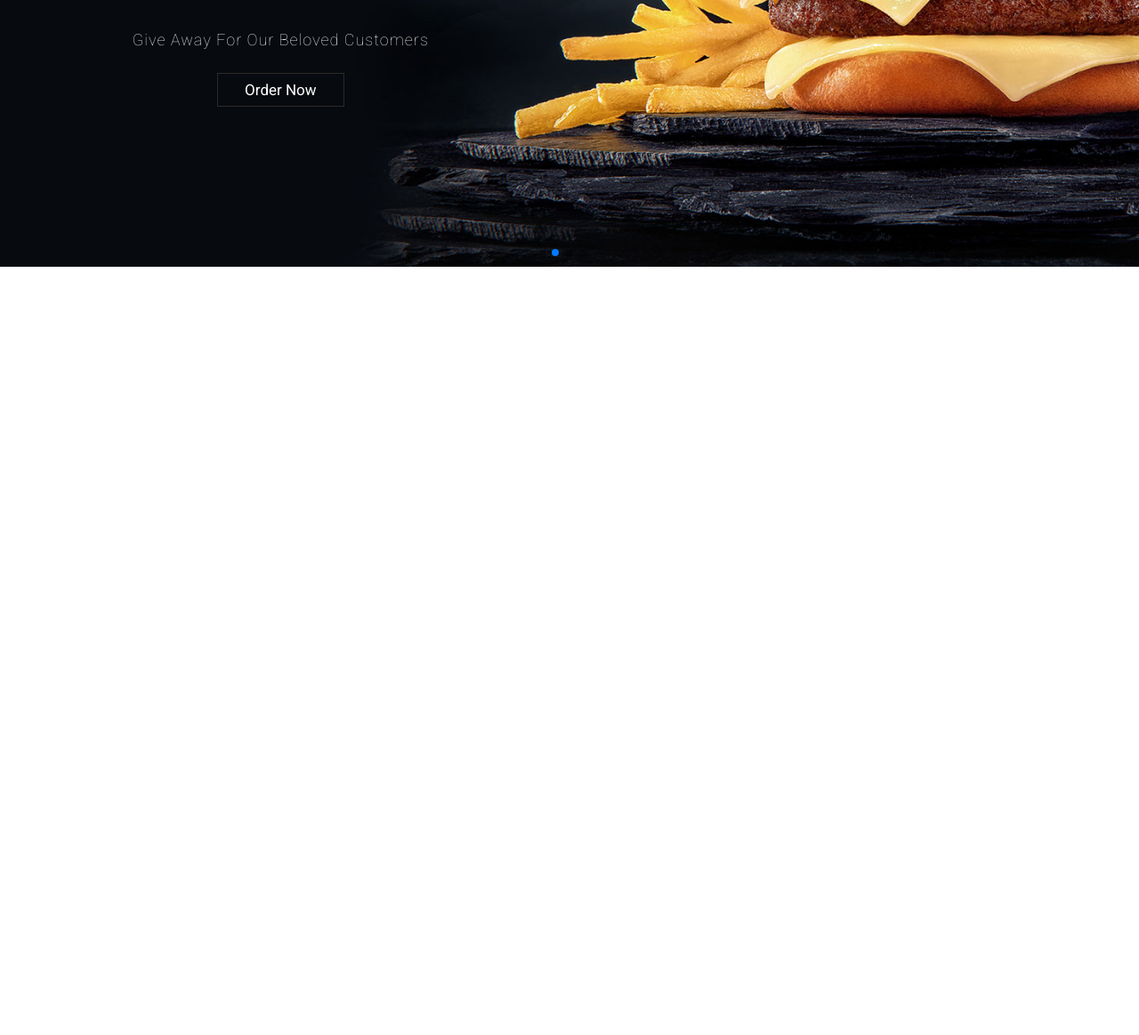
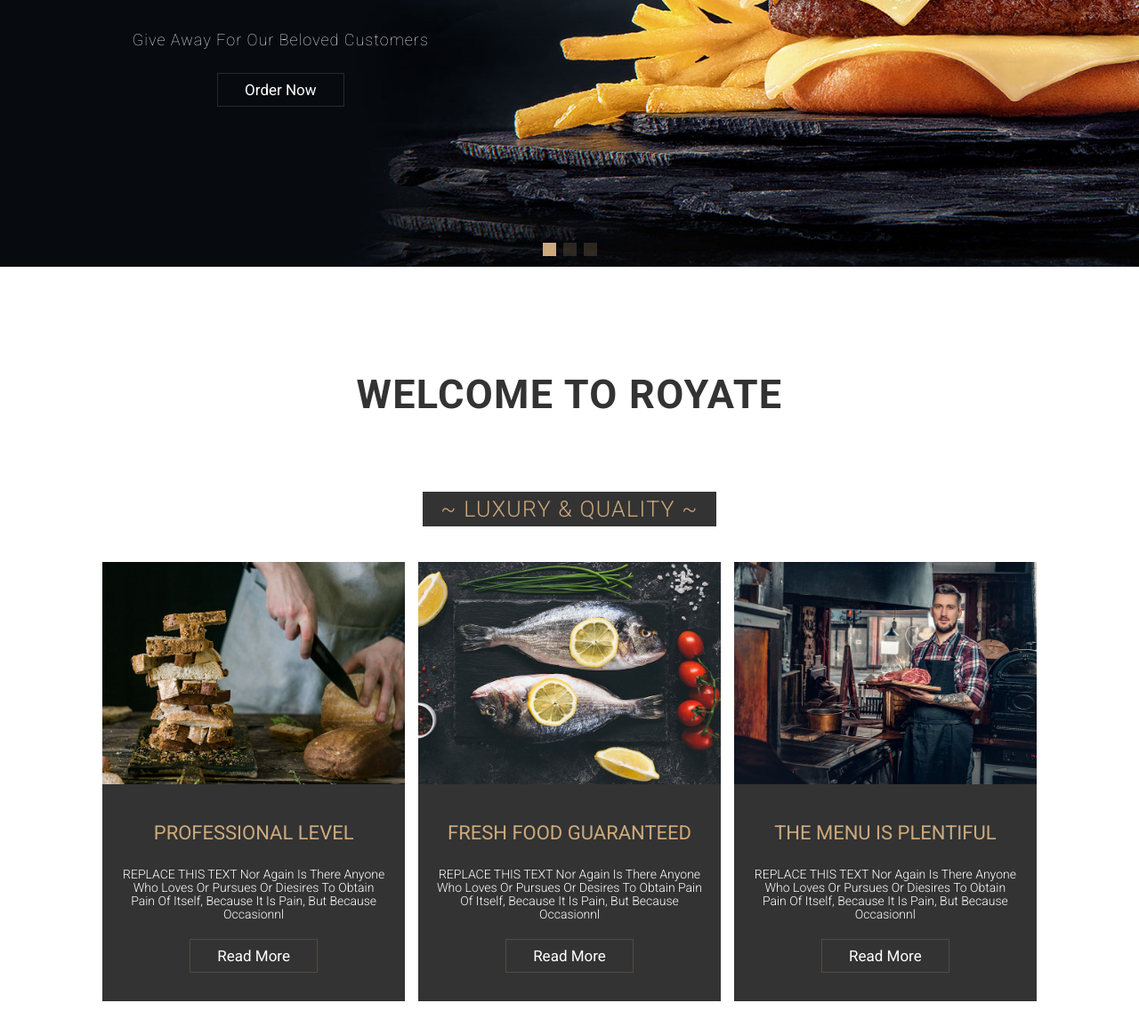
Before and after one commit to Pareja7/RestaurantWebsite, a plain HTML site: page GithubRepos/Restaurantpics/index.html in a window 1280 px wide. Shown: the part 500-1664 px from the top of the page at 89% size. Before the commit the page ends 800 px from the top, so only its background shows below. Drawn offline with nearby package versions, Linux system fonts and the light colour scheme.

Commit message:
added and styled image box containers, images, subheading.

```diff
--- a/GithubRepos/Restaurantpics/index.html
+++ b/GithubRepos/Restaurantpics/index.html
@@ -81,6 +81,55 @@
   </div>
 <!--slider section ends-->
 
+<section class="welcome" id="about">
+  <h1 class="heading">WELCOME TO ROYATE</h1>
+  <center><h3 class="sub-heading">~ Luxury & Quality ~</h3></center>
+
+  <div class="box-container">
+
+    <div class="box">
+      <div class="image">
+        <img src="post-thumb-1.jpg">
+    </div>
+
+    <div class="content">
+      <h3>PROFESSIONAL LEVEL</h3>
+      <p>REPLACE THIS TEXT  nor again is there anyone who loves or pursues or diesires to obtain pain of itself, because it is pain, but because occasionnl</p>
+
+      <a href="#" class="btn">Read More</a>
+      </div>
+    </div>
+
+      <div class="box">
+        <div class="image">
+          <img src="post-thumb-2.jpg">
+      </div>
+
+      <div class="content">
+        <h3>FRESH FOOD GUARANTEED</h3>
+        <p>REPLACE THIS TEXT  nor again is there anyone who loves or pursues or desires to obtain pain of itself, because it is pain, but because occasionnl</p>
+
+        <a href="#" class="btn">Read More</a>
+        </div>
+      </div>
+
+        <div class="box">
+          <div class="image">
+            <img src="post-thumb-3.jpg">
+        </div>
+
+        <div class="content">
+          <h3>THE MENU IS PLENTIFUL</h3>
+          <p>REPLACE THIS TEXT  nor again is there anyone who loves or pursues or diesires to obtain pain of itself, because it is pain, but because occasionnl</p>
+
+          <a href="#" class="btn">Read More</a>
+          </div>
+        </div>
+
+
+  </div>
+</section>
+
 <!-- Swiper JS -->
 <script src="https://cdn.jsdelivr.net/npm/swiper/swiper-bundle.min.js"></script>
 
--- a/GithubRepos/Restaurantpics/style.css
+++ b/GithubRepos/Restaurantpics/style.css
@@ -167,10 +167,89 @@ background: url(slideshow-9.jpg);
 .btn:hover .btn:before{
   left: 0;
 }
+.swiper-pagination-bullet{
+  background:var(--light-color)!important;
+  width:15px!important;
+  height: 15px !important;
+  border-radius:0 !important;
+}
 
-/*slider stye end*/
+/*slider style end*/
 
-/*Media query
+/*welcome style start*/
+section{
+  padding: 8rem 9%;
+}
+.heading{
+  text-align:center;
+  color: var(--black);
+  font-size: 4.5rem;
+  padding-bottom: 2rem;
+  text-transform: uppercase;
+  letter-spacing: 1.3px;
+}
+.sub-heading{
+  text-align:center;
+  color: var(--light-color);
+  font-size: 2.5rem;
+  padding: .5rem 2rem;
+  font-weight:300;
+  margin-bottom: 4rem;
+  background: var(--black);/*background takes container width*/
+  display:inline-block; /*resized bkgrnd to fit*/
+  text-transform: uppercase;
+  letter-spacing: 1.3px;
+}
+.welcome .box-container{
+  display: flex;
+  gap: 1.5rem;
+}
+.welcome .box-container .box{
+  width: 33%; /*divides available box spc tween 3 imgs on x axis*/
+  background: var(--black);
+  box-shadow: var(--box-shadow);
+  text-align: center;
+  padding-bottom: 1%;
+}
+.welcome .box-container .box .image{
+height: 25rem;
+width: 100%;
+overflow: hidden;
+position: relative;
+}
+.welcome .box-container .box .image img{
+  height: 100%;
+  width: 100%;
+  object-fit: cover;
+}
+
+.welcome .box-container .box .image:hover img{
+
+  transform: scale(1.1);
+}
+.welcome .box-container .box .content{
+  padding:2rem;
+  padding-top:2rem;
+}
+
+.welcome .box-container .box .content h3{
+color: var(--light-color);
+font-size: 2.2rem;
+font-weight: 400;
+}
+
+.welcome .box-container .box .content p{
+  color:white;
+  font-size: 1.4rem;
+  font-weight:300;
+  padding: .5rem 0;
+  line-height: 1.5rem;
+}
+
+
+/*welcome style end*/
+
+/*Media query*/
 @media (max-width: 991px){
   html{
     font-size: 55%;
@@ -185,7 +264,7 @@ background: url(slideshow-9.jpg);
 }
 @media (max-width: 768px){
 
-  /*Navbar Media Query*
+  /*Navbar Media Query*/
   header .logo img{
     height: 7rem;
   }
@@ -216,5 +295,18 @@ header .navbar .active{
     background: var(--black);
 
   }
+/*slider media query*/
+.home .home-slider .slide{
+  justify-content: center;
+  height: 80vh;
+}
+.home .home-slider .slide .content{
+  padding: 0;
+}
+.home .home-slider .slide .content h1{
+  font-size:7rem;
 
 }
+
+
+}
```
Also changed, not shown: GithubRepos/Restaurantpics/post-thumb-1.jpg (added), GithubRepos/Restaurantpics/post-thumb-2.jpg (added), GithubRepos/Restaurantpics/post-thumb-3.jpg (added).
